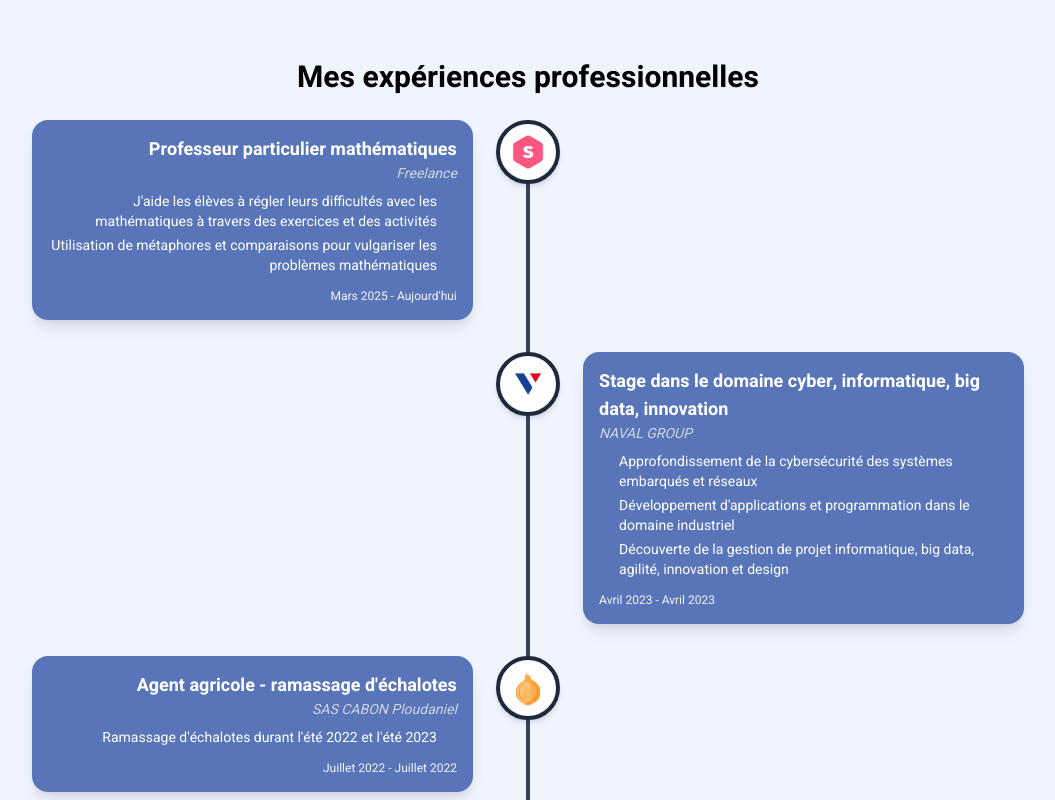
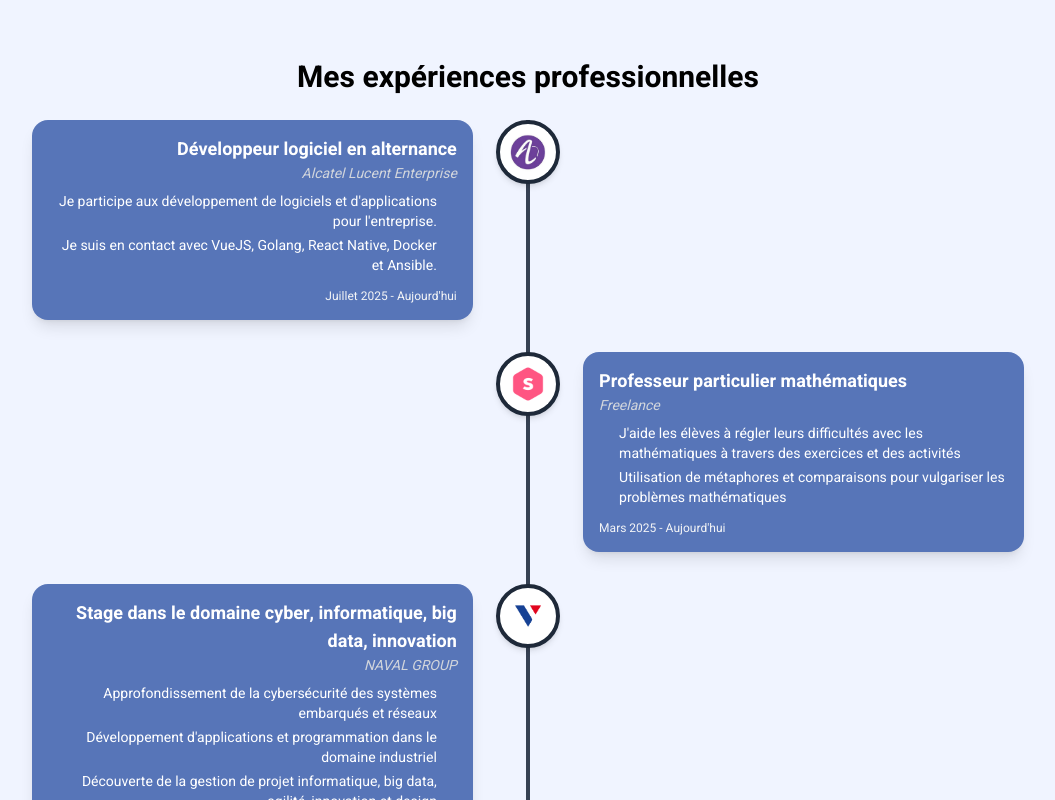
Before and after one commit to 0x-Saegor/ReactPortfolio, a React (Vite) app: page /about in a window 1280 px wide. Shown: the part 980-1780 px from the top of the page, without its empty margins (112-1167 px from the left). Built offline with nearby package versions, Linux system fonts and the light colour scheme.

Commit message:
Ajout de l'alternance sur la timeline

```diff
--- a/src/sections/About/TimelineJob/index.jsx
+++ b/src/sections/About/TimelineJob/index.jsx
@@ -5,16 +5,28 @@ import superprof from "../../../assets/timeline/superprof.png";
 import ng from "../../../assets/timeline/ng.png";
 import echalotes from "../../../assets/timeline/echalotes.jpg";
 import asten from "../../../assets/timeline/asten.png";
+import alcatel from "../../../assets/timeline/alcatel.jpg";
 import useTheme from "../../../utils/hooks";
 import colors from "../../../utils/style/colors";
 
 const experiences = [
   {
+    title: "Développeur logiciel en alternance",
+    company: "Alcatel Lucent Enterprise",
+    date: "Juillet 2025 - Aujourd'hui",
+    logo: alcatel,
+    side: "left",
+    points: [
+      "Je participe aux développement de logiciels et d'applications pour l'entreprise.",
+      "Je suis en contact avec VueJS, Golang, React Native, Docker et Ansible.",
+    ],
+  },
+  {
     title: "Professeur particulier mathématiques",
     company: "Freelance",
     date: "Mars 2025 - Aujourd'hui",
     logo: superprof,
-    side: "left",
+    side: "right",
     points: [
       "J'aide les élèves à régler leurs difficultés avec les mathématiques à travers des exercices et des activités",
       "Utilisation de métaphores et comparaisons pour vulgariser les problèmes mathématiques",
@@ -25,7 +37,7 @@ const experiences = [
     company: "NAVAL GROUP",
     date: "Avril 2023 - Avril 2023",
     logo: ng,
-    side: "right",
+    side: "left",
     points: [
       "Approfondissement de la cybersécurité des systèmes embarqués et réseaux",
       "Développement d'applications et programmation dans le domaine industriel",
@@ -37,7 +49,7 @@ const experiences = [
     company: "SAS CABON Ploudaniel",
     date: "Juillet 2022 - Juillet 2022",
     logo: echalotes,
-    side: "left",
+    side: "right",
     points: ["Ramassage d'échalotes durant l'été 2022 et l'été 2023"],
   },
   {
@@ -46,7 +58,7 @@ const experiences = [
     company: "Groupe Asten",
     date: "Juillet 2021 - Juillet 2021",
     logo: asten,
-    side: "right",
+    side: "left",
     points: [
       "Découverte du développement de logiciels et applications autour du big data",
       "Initiation à la cybersécurité et à l'hébergement/infogérance de données",
```
Also changed, not shown: src/assets/timeline/alcatel.jpg (added).
